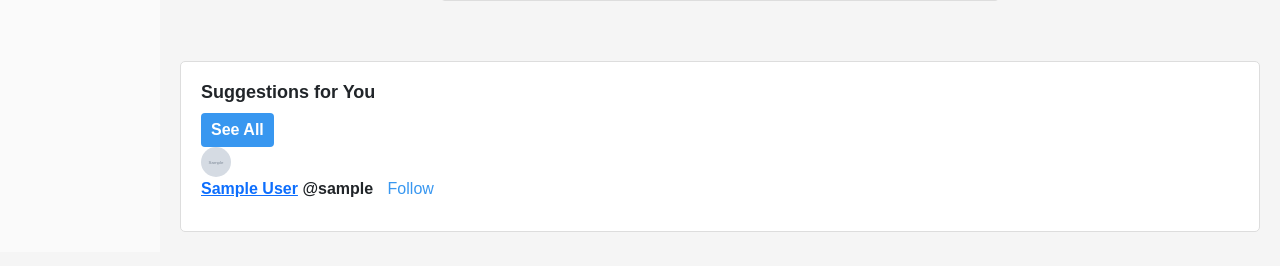
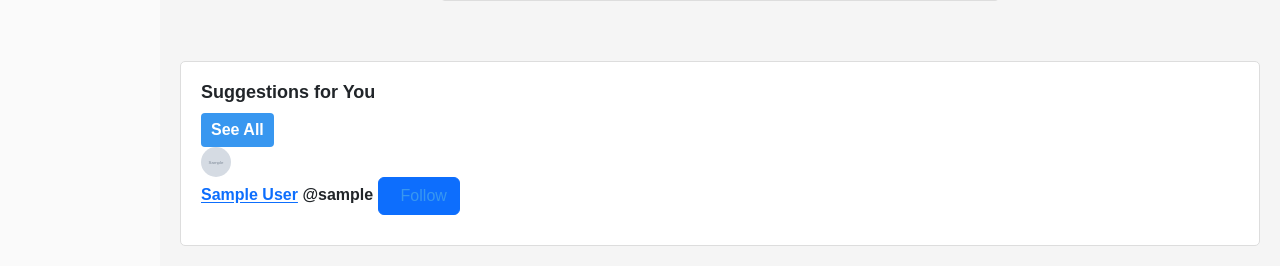
Before and after one commit to yorkings/gramapp, a Django app: template Gramapp/templates/dashboard.html in a window 1280 px wide. Shown: the part 551-817 px from the top of the page. Before the commit the page ends 783 px from the top, so only its background shows below. Run offline with Django 3.2, Linux system fonts and the light colour scheme; the template is opened without the code that fills it: values that come from a table or form of the project are taken from there, others are empty; tables that the repository leaves empty hold one stand-in row (values such as "Sample post"); grey boxes marked "Sample" are stand-in pictures; some libraries are stand-ins or nearby versions.

Commit message:
Friday Grade  changes

```diff
--- a/Gramapp/templates/dashboard.html
+++ b/Gramapp/templates/dashboard.html
@@ -64,9 +64,9 @@
                             {% endif %}
                             <span class="username">@{{ user.username }}</span>
                             {% if follow_status == True %}
-                                <a href="{% url 'follow' user 0 %}" class="follow-link">Follow</a>
+                                <button class="btn btn-primary"><a href="{% url 'follow' user 0 %}" class="follow-link">Follow</a></button>
                             {% else %}
-                                <a href="{% url 'follow' user 1 %}" class="follow-link">Follow</a>
+                            <button class="btn btn-primary"><a href="{% url 'follow' user 1 %}" class="follow-link">Follow</a></button>
                             {% endif %}
                         </div>
                     </div>
```
